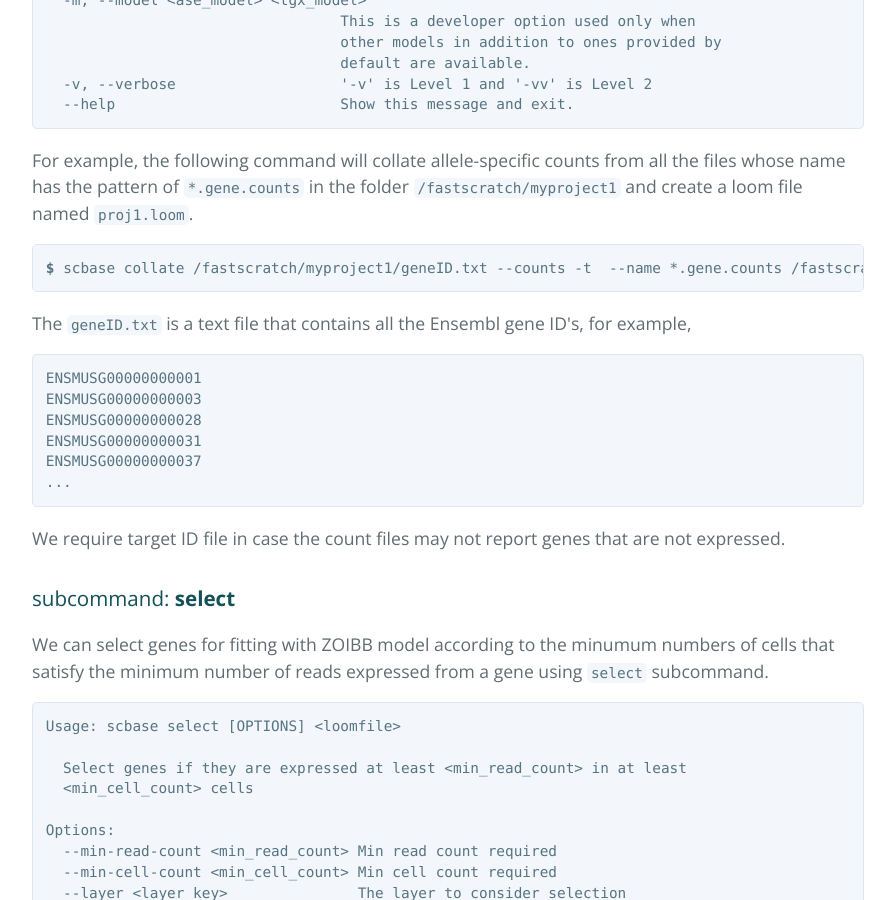
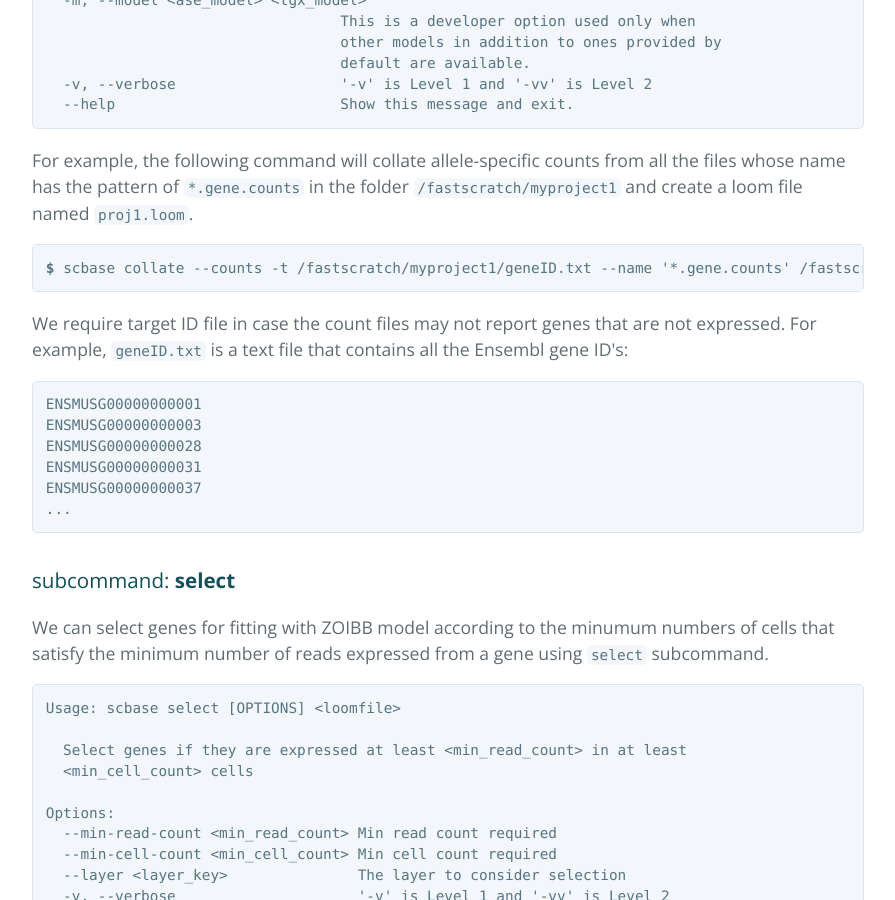
Before and after one commit to churchill-lab/scBASE, a Jekyll site: the page built from index.html, in a window 1280 px wide and 900 px high, scrolled down 3000 px. Shown: the whole window, without its empty margins (192-1087 px from the left). Built offline with Jekyll 4.4.1, drawn with Linux system fonts in a browser that asks for light colours; the list of posts is cut into pages by our own code; some of the changed text lies outside the part shown.

Commit message:
[kbchoi] Minor fixes in index.html

```diff
--- a/index.html
+++ b/index.html
@@ -36,7 +36,7 @@
 <pre><code><strong>$</strong> conda create -n scbase python=3
 <strong>$</strong> source activate scbase</code></pre>
 
-<p>Once scBASE virtual environment is created and activated, your shell prompt will show ‘(scbase)’ at the beginning to specify what virtual environment you are currently in. Now please type the following and install the dependencies for scBASE first.:</p>
+<p>Once scBASE virtual environment is created and activated, your shell prompt will show ‘(scbase)’ at the beginning to specify what virtual environment you are currently in. Now please type the following and install the dependencies for scBASE first:</p>
 
 <pre><code>(scbase) <strong>$</strong> conda install pystan click future scipy
 (scbase) <strong>$</strong> pip install loompy
@@ -110,7 +110,6 @@
 ENSMUSG00000000037
 ...
 </code></pre>
-<p>We require target ID file in case the count files may not report genes that are not expressed.</p>
 
 <h3><a id="select" class="anchor" href="#select" aria-hidden="true"><span class="octicon octicon-link"></span></a>subcommand: <strong>select</strong></h3>
 <p>We can select genes for fitting with ZOIBB model according to the minumum numbers of cells that satisfy the minimum number of reads expressed from a gene using <code>select</code> subcommand.</p>
```
Also changed, not shown: other parts of index.html (+2 -2 lines).
